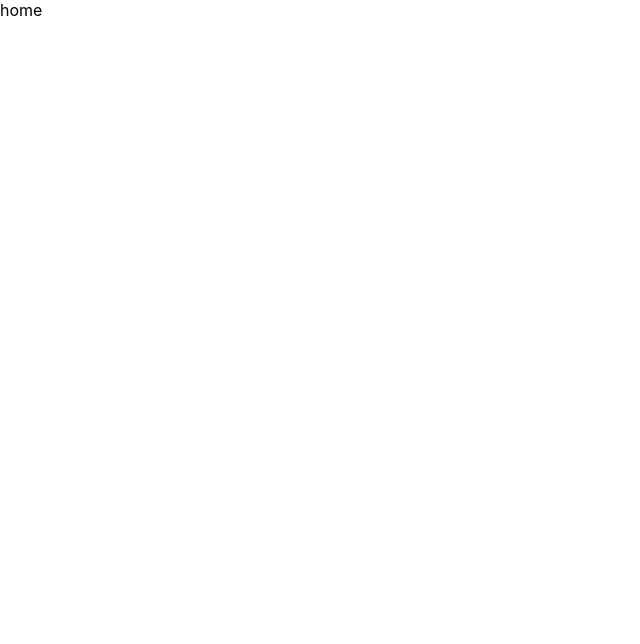
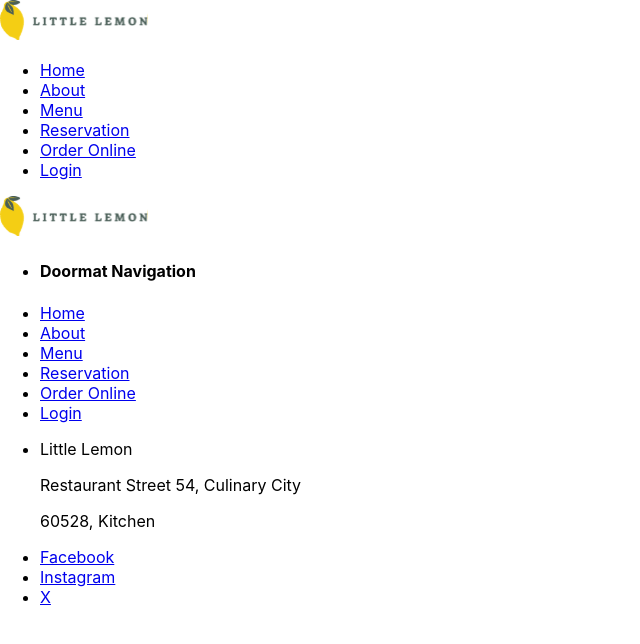
Before and after one commit to erickpatrick/coursera-meta-frontend-capstone-project-little-lemon, a React (Create React App) app: page / in a window 1280 px wide. Shown: the top 644 px of the page, without its empty margins (0-640 px from the left). Built offline with nearby package versions, Linux system fonts and the light colour scheme.

Commit message:
adds basic structure

```diff
--- a/public/index.html
+++ b/public/index.html
@@ -1,14 +1,16 @@
 <!DOCTYPE html>
 <html lang="en">
+
 <head>
   <meta charset="utf-8" />
   <link rel="icon" href="%PUBLIC_URL%/favicon.ico" />
   <meta name="viewport" content="width=device-width, initial-scale=1" />
   <meta name="theme-color" content="#000000" />
-    <meta
-      name="description"
-      content="Web site created using create-react-app"
-    />
+  <meta name="description"
+    content="Little Lemon restaurant, We are a family owned Mediterranean restaurant, focused on traditional recipes served with a modern twist" />
+  <meta name="og:description"
+    content="Little Lemon restaurant, We are a family owned Mediterranean restaurant, focused on traditional recipes served with a modern twist" />
+  <meta name="og:image" content="https://littlelemon-site/og-image-here.jpg" />
   <link rel="apple-touch-icon" href="%PUBLIC_URL%/logo192.png" />
   <!--
       manifest.json provides metadata used when your web app is installed on a
@@ -24,8 +26,9 @@
       work correctly both with client-side routing and a non-root public URL.
       Learn how to configure a non-root public URL by running `npm run build`.
     -->
-    <title>React App</title>
+  <title>Little Lemon</title>
 </head>
+
 <body>
   <noscript>You need to enable JavaScript to run this app.</noscript>
   <div id="root"></div>
@@ -40,4 +43,5 @@
       To create a production bundle, use `npm run build` or `yarn build`.
     -->
 </body>
+
 </html>
--- a/src/App.js
+++ b/src/App.js
@@ -1,9 +1,14 @@
 import './App.css';
+import Header from './components/Header'
+import Main from './components/Main'
+import Footer from './components/Footer'
 
 function App() {
-  return (
-    <div>home</div>
-  );
+  return (<>
+    <Header />
+    <Main />
+    <Footer />
+  </>);
 }
 
 export default App;
--- /dev/null
+++ b/src/components/Footer.jsx
@@ -0,0 +1,28 @@
+import Logo2 from "../assets/Logo.svg"
+
+export default function Footer() {
+    return <footer>
+        <img src={Logo2} alt="Little Lemon vertical logo" />
+        <ul>
+            <li><h4>Doormat Navigation</h4></li>
+            <li><a href="#">Home</a></li>
+            <li><a href="#">About</a></li>
+            <li><a href="#">Menu</a></li>
+            <li><a href="#">Reservation</a></li>
+            <li><a href="#">Order Online</a></li>
+            <li><a href="#">Login</a></li>
+        </ul>
+        <ul>
+            <li>
+                <p>Little Lemon</p>
+                <p>Restaurant Street 54, Culinary City</p>
+                <p>60528, Kitchen</p>
+            </li>
+        </ul>
+        <ul>
+            <li><a href="#">Facebook</a></li>
+            <li><a href="#">Instagram</a></li>
+            <li><a href="#">X</a></li>
+        </ul>
+    </footer>
+}
--- /dev/null
+++ b/src/components/Header.jsx
@@ -0,0 +1,9 @@
+import Nav from './Nav'
+import Logo from '../assets/Logo.svg'
+
+export default function Header() {
+    return <header>
+        <img className="logo" src={Logo} alt="Little Lemon logo" />
+        <Nav />
+    </header>
+}
--- /dev/null
+++ b/src/components/Main.jsx
@@ -0,0 +1,8 @@
+export default function Main() {
+    return <main>
+        <section className="hero"></section>
+        <section className="specials"></section>
+        <section className="testimonials"></section>
+        <section className="about"></section>
+    </main>
+}
--- /dev/null
+++ b/src/components/Nav.jsx
@@ -0,0 +1,12 @@
+export default function Nav() {
+    return <nav>
+        <ul>
+            <li><a href="#">Home</a></li>
+            <li><a href="#">About</a></li>
+            <li><a href="#">Menu</a></li>
+            <li><a href="#">Reservation</a></li>
+            <li><a href="#">Order Online</a></li>
+            <li><a href="#">Login</a></li>
+        </ul>
+    </nav>
+}
```
Also changed, not shown: src/assets/Logo.svg (added). Lines whose indentation alone changed are shown as unchanged.
